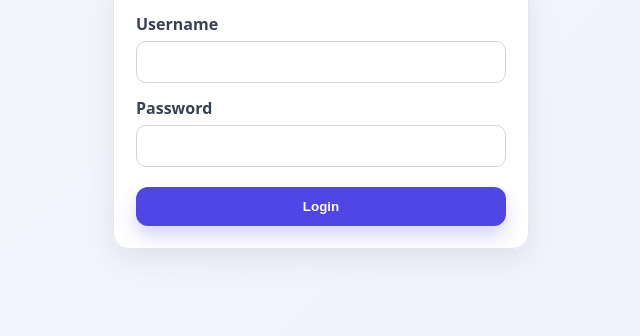
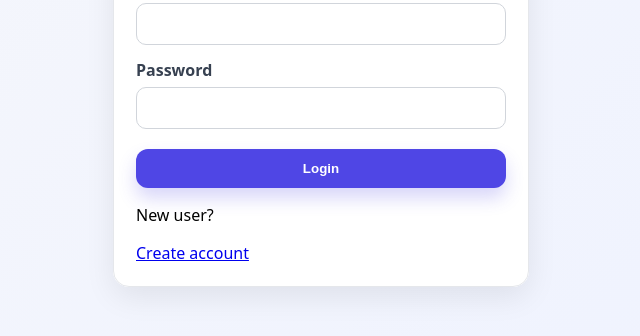
Before and after one commit to rityjacob/News-App, a plain HTML site: page Frontend/login.html in a window 1280 px wide. Shown: the part 324-660 px from the top of the page, without its empty margins (319-959 px from the left). Drawn offline with Linux system fonts and the light colour scheme.

Commit message:
connected pages

```diff
--- a/Frontend/login.html
+++ b/Frontend/login.html
@@ -118,7 +118,9 @@
         <div class="actions">
           <button type="submit">Login</button>
         </div>
+        <p>New user?</p> <a href="registration.html">Create account</a>
       </fieldset>
+
     </form>
   </div>
 
```
